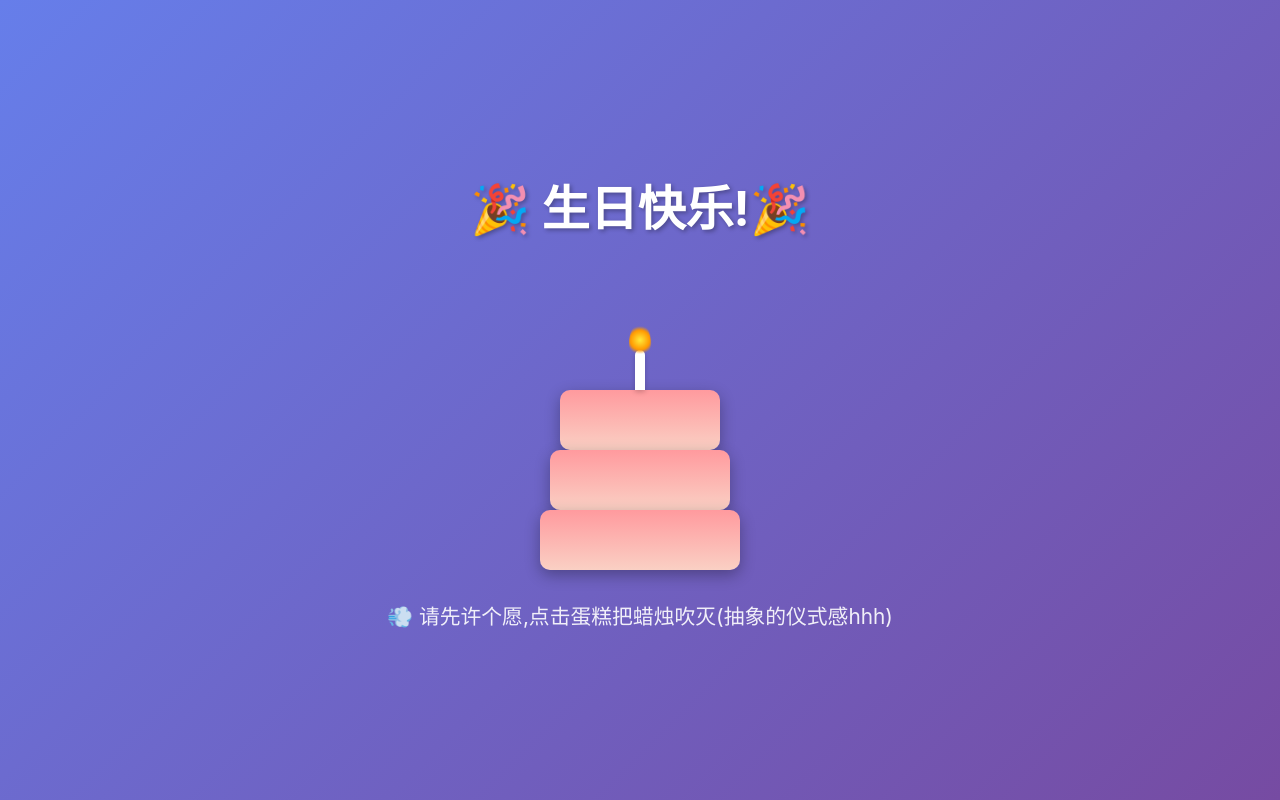
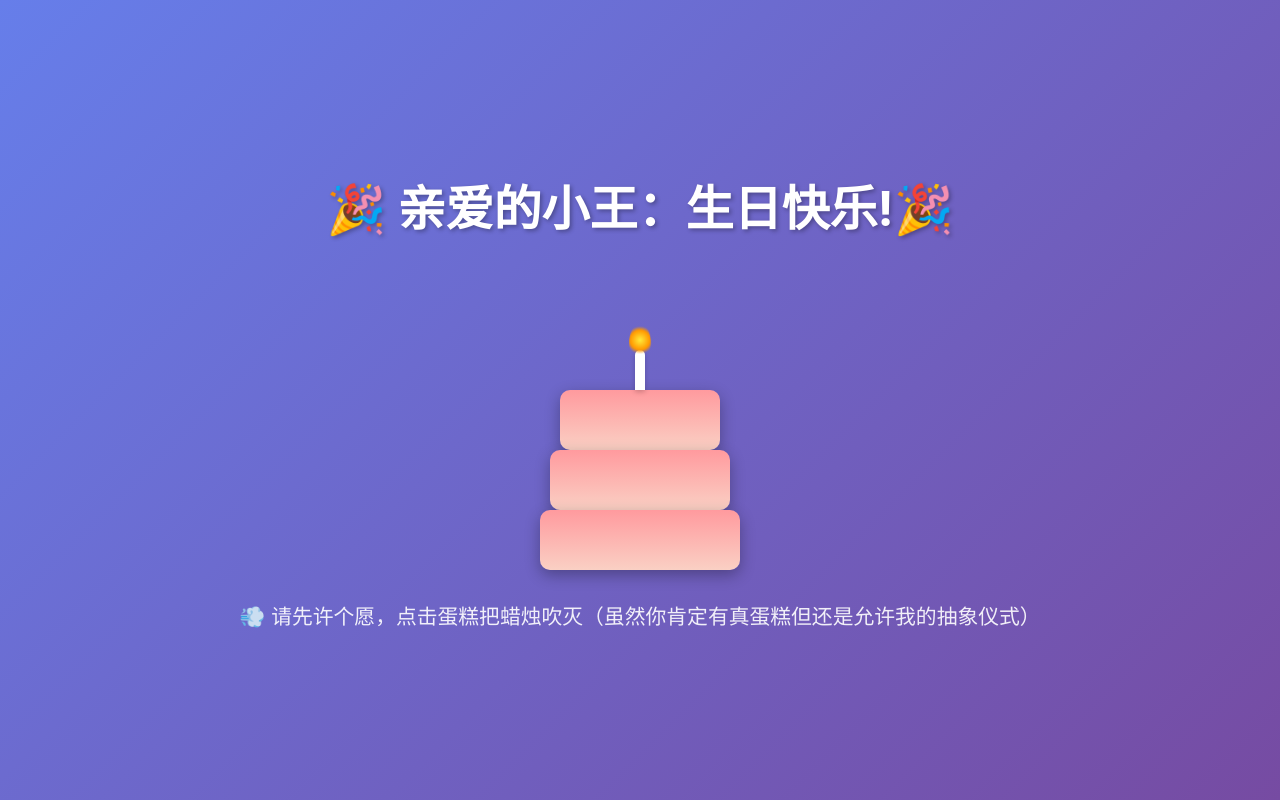
Before and after one commit to Jiner-Dai/birthday-lc3, a plain HTML site: page index.html in a window 1280 px wide. Both pictures are taken after a click on the button "点击进入📩". Drawn offline with Linux system fonts and the light colour scheme.

Commit message:
Revise birthday title and instruction text
Updated birthday message and instructions for clarity.

```diff
--- a/index.html
+++ b/index.html
@@ -4,7 +4,7 @@
 <head>
     <meta charset="UTF-8">
     <meta name="viewport" content="width=device-width, initial-scale=1.0">
-    <title>亲爱的小王生日快乐 🎂</title>
+    <title>生日快乐 🎂</title>
     <style>
         * {
             margin: 0;
@@ -304,7 +304,7 @@
 <body>
     <!-- Birthday Cake Screen -->
     <div class="cake-container" id="cakeScreen">
-        <h1>🎉 生日快乐!🎉</h1>
+        <h1>🎉 亲爱的小王：生日快乐!🎉</h1>
         <div class="cake hidden-element" id="cake">
             <div class="cake-layer layer3"></div>
             <div class="cake-layer layer2"></div>
@@ -313,7 +313,7 @@
                 <div class="flame" id="flame"></div>
             </div>
         </div>
-        <p class="instruction hidden-element" id="instruction">💨 请先许个愿,点击蛋糕把蜡烛吹灭(抽象的仪式感hhh)</p>
+        <p class="instruction hidden-element" id="instruction">💨 请先许个愿，点击蛋糕把蜡烛吹灭（虽然你肯定有真蛋糕但还是允许我的抽象仪式）</p>
         <button class="start-btn" id="startBtn"> 点击进入📩 </button>
     </div>
 
```
